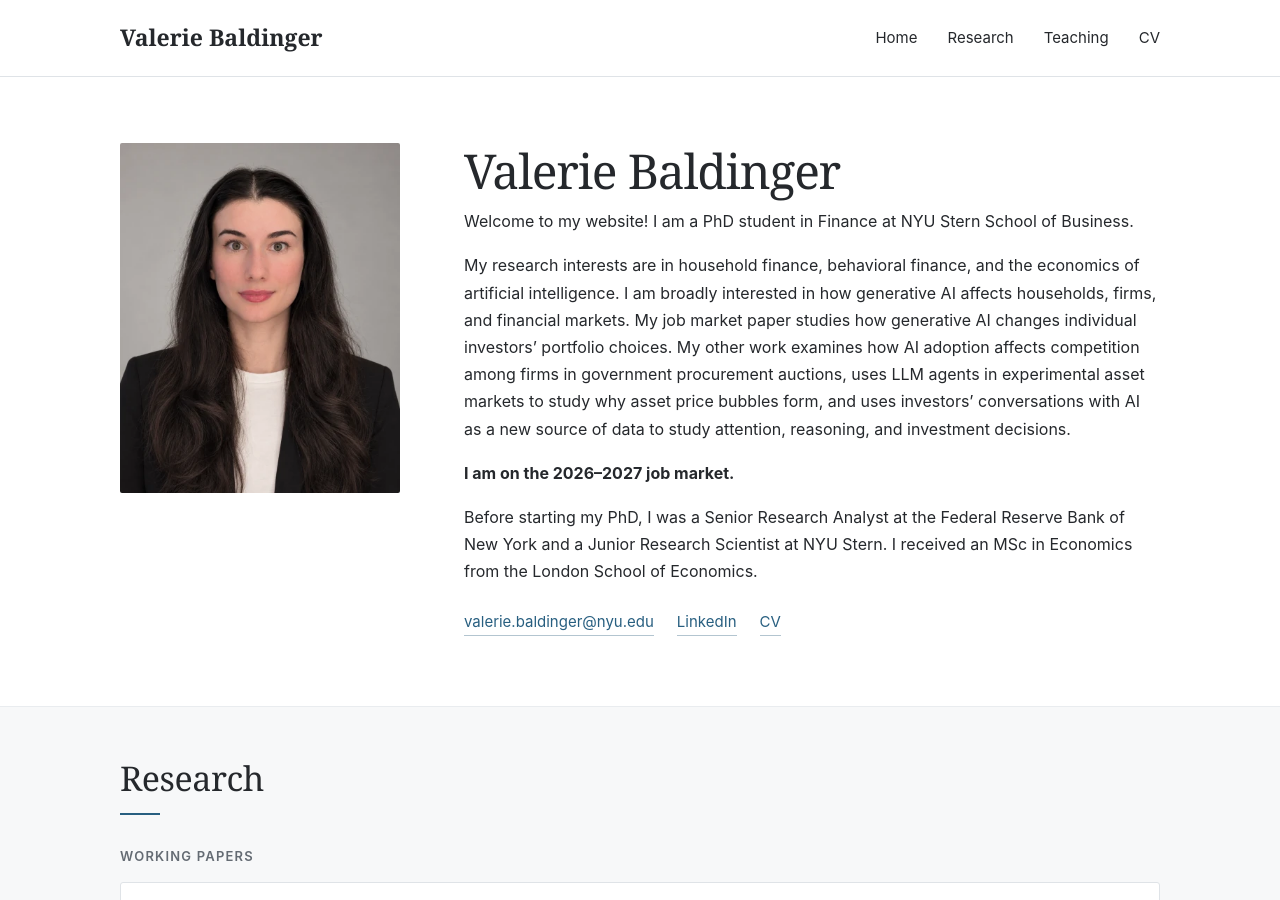
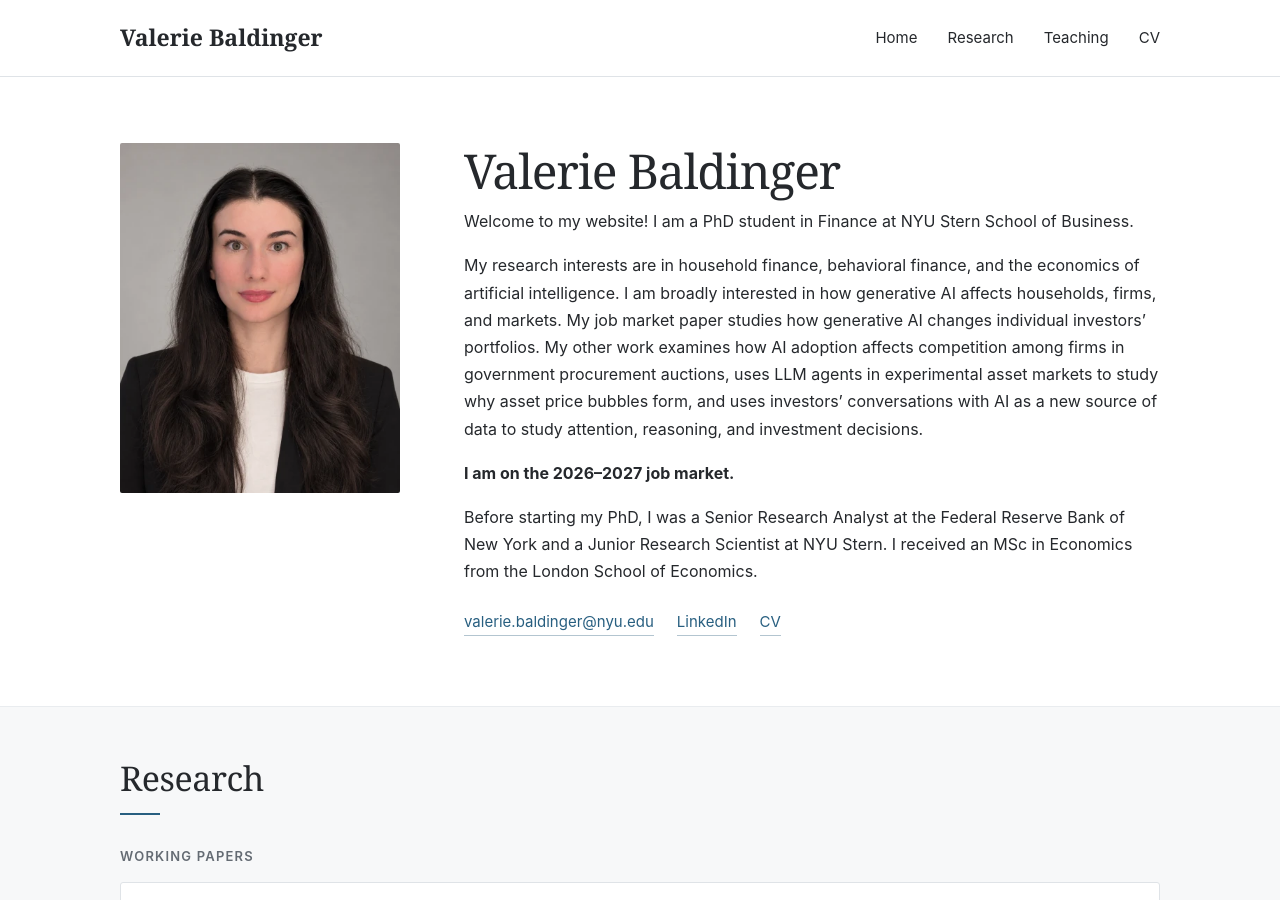
Before and after one commit to valeriebaldinger/valeriebaldinger.github.io, a Jekyll site: the page built from _pages/about.md, in a window 1280 px wide and 900 px high. Built offline with Jekyll 4.4.1, drawn with Linux system fonts in a browser that asks for light colours.

Commit message:
Refine homepage wording to markets and investor portfolios

```diff
--- a/_pages/about.md
+++ b/_pages/about.md
@@ -18,7 +18,7 @@
   <div class="introduction">
     <h1 id="profile-name">Valerie Baldinger</h1>
     <p>Welcome to my website! I am a PhD student in Finance at NYU Stern School of Business.</p>
-    <p>My research interests are in household finance, behavioral finance, and the economics of artificial intelligence. I am broadly interested in how generative AI affects households, firms, and financial markets. My job market paper studies how generative AI changes individual investors’ portfolio choices. My other work examines how AI adoption affects competition among firms in government procurement auctions, uses LLM agents in experimental asset markets to study why asset price bubbles form, and uses investors’ conversations with AI as a new source of data to study attention, reasoning, and investment decisions.</p>
+    <p>My research interests are in household finance, behavioral finance, and the economics of artificial intelligence. I am broadly interested in how generative AI affects households, firms, and markets. My job market paper studies how generative AI changes individual investors’ portfolios. My other work examines how AI adoption affects competition among firms in government procurement auctions, uses LLM agents in experimental asset markets to study why asset price bubbles form, and uses investors’ conversations with AI as a new source of data to study attention, reasoning, and investment decisions.</p>
     <p><strong>I am on the 2026–2027 job market.</strong></p>
     <p>Before starting my PhD, I was a Senior Research Analyst at the Federal Reserve Bank of New York and a Junior Research Scientist at NYU Stern. I received an MSc in Economics from the London School of Economics.</p>
     <div class="contact-links" aria-label="Contact and curriculum vitae">
```
